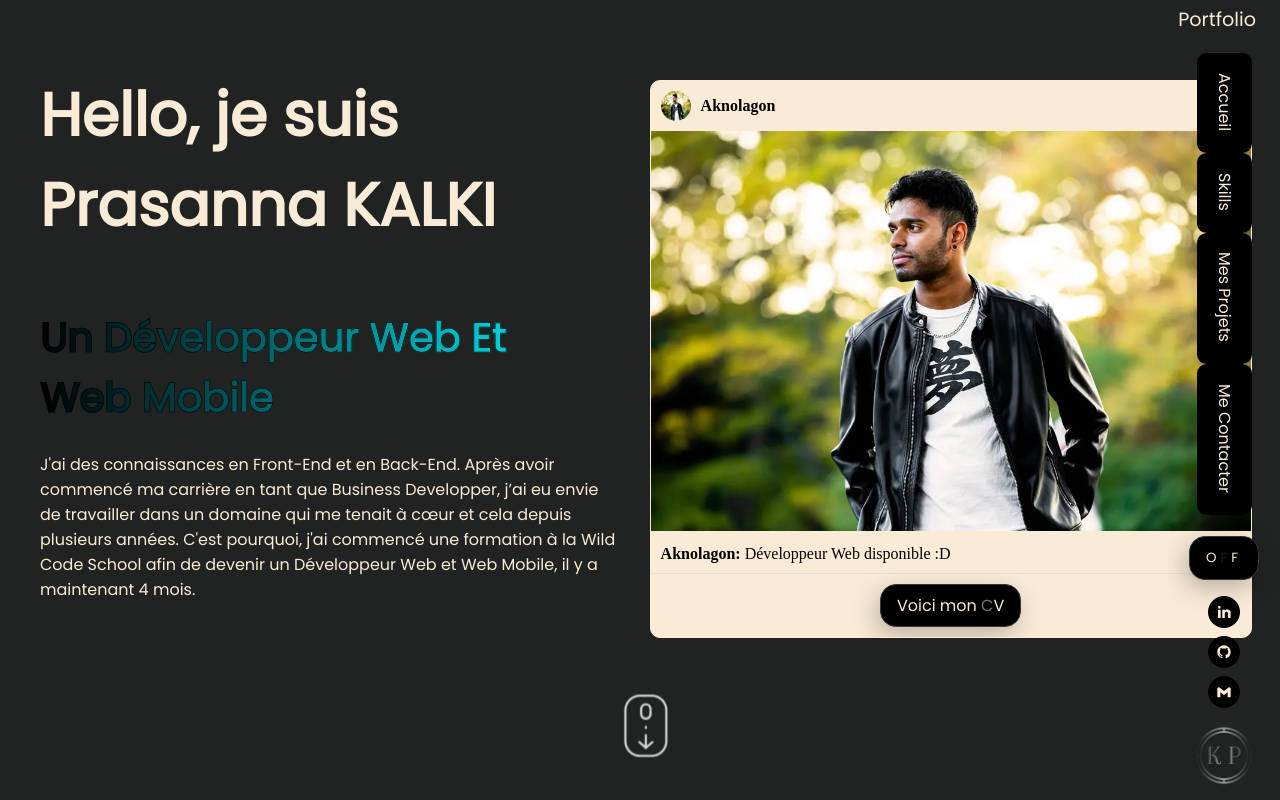
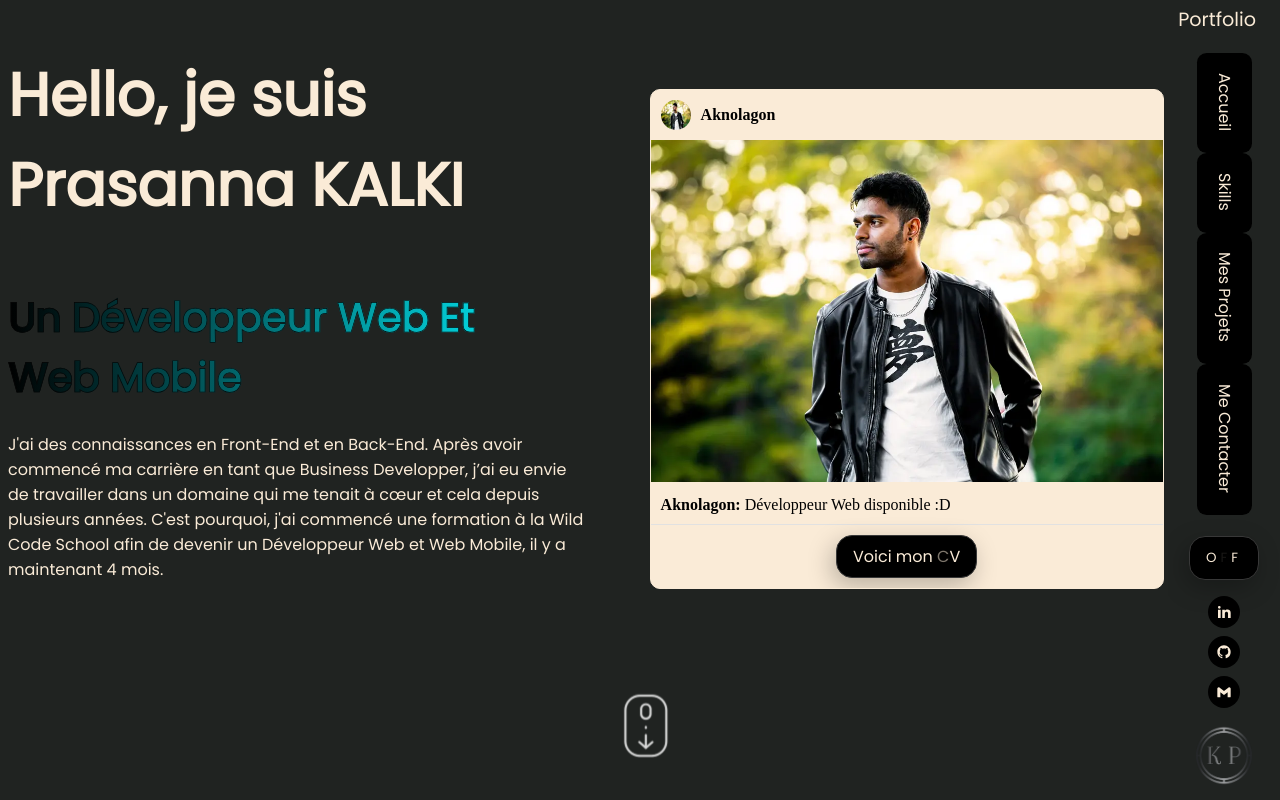
Before and after one commit to Aknolagon/kalki.p, a React (Vite) app: page / in a window 1280 px wide. Shown: the top 800 px of the page. Built offline with nearby package versions, Linux system fonts and the light colour scheme; a web font is replaced by a local one.

Commit message:
responsive 1330px 1.0

```diff
--- a/src/styles/Header.scss
+++ b/src/styles/Header.scss
@@ -322,15 +322,16 @@
   }
 }
 
-@media screen and (min-width: 1323px) and (max-width: 1400px) {
-.header {
+@media screen and (min-width: 1025px) and (max-width: 1400px) {
+  .header {
+    .header-left {
+      left: 0.5rem;
+    }
 
-  .header-left {
-
-    left:.5rem;
-
+    .header-right {
+      width: 80%;
+    }
   }
-}
 }
 
 @media screen and (max-width: 767px) {
```
